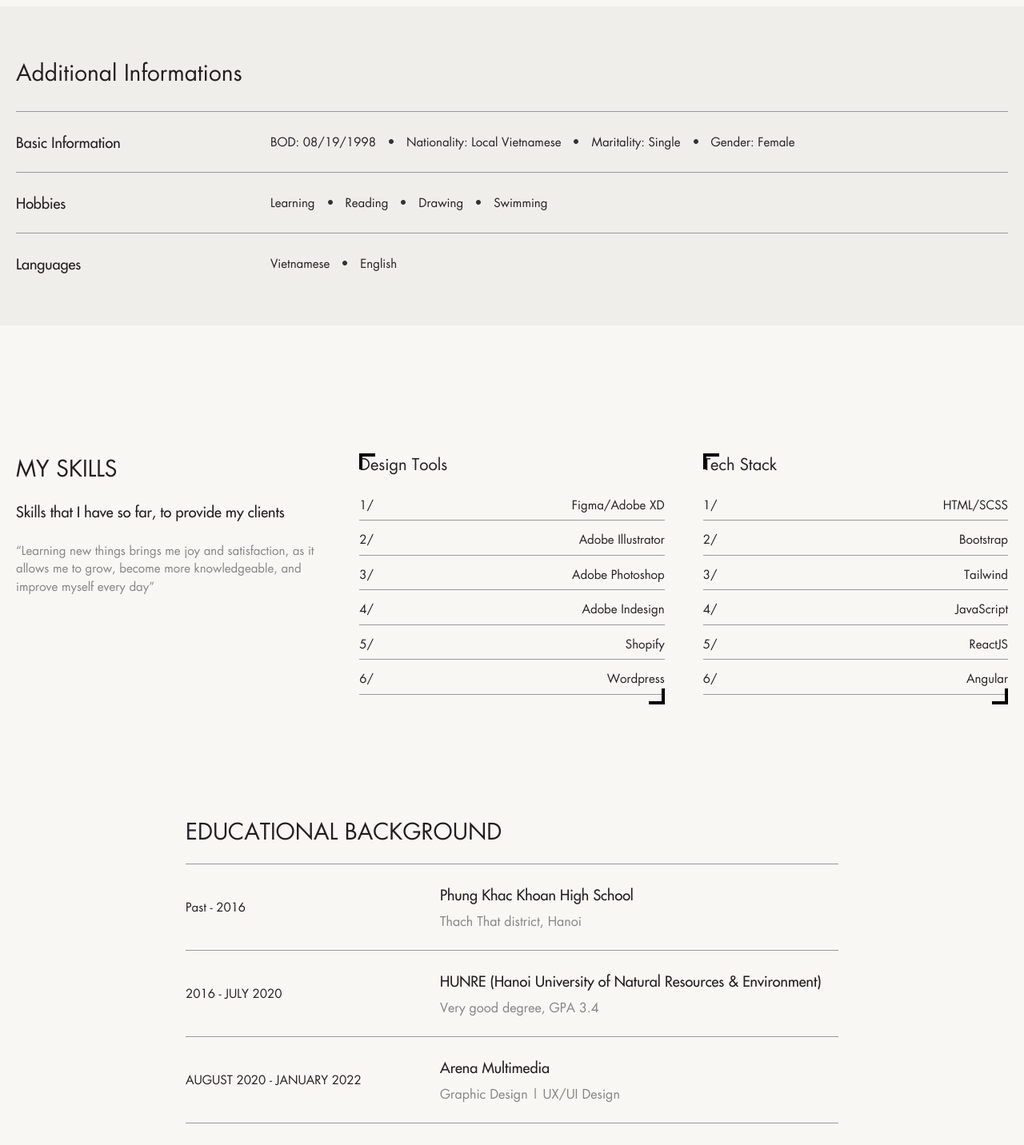
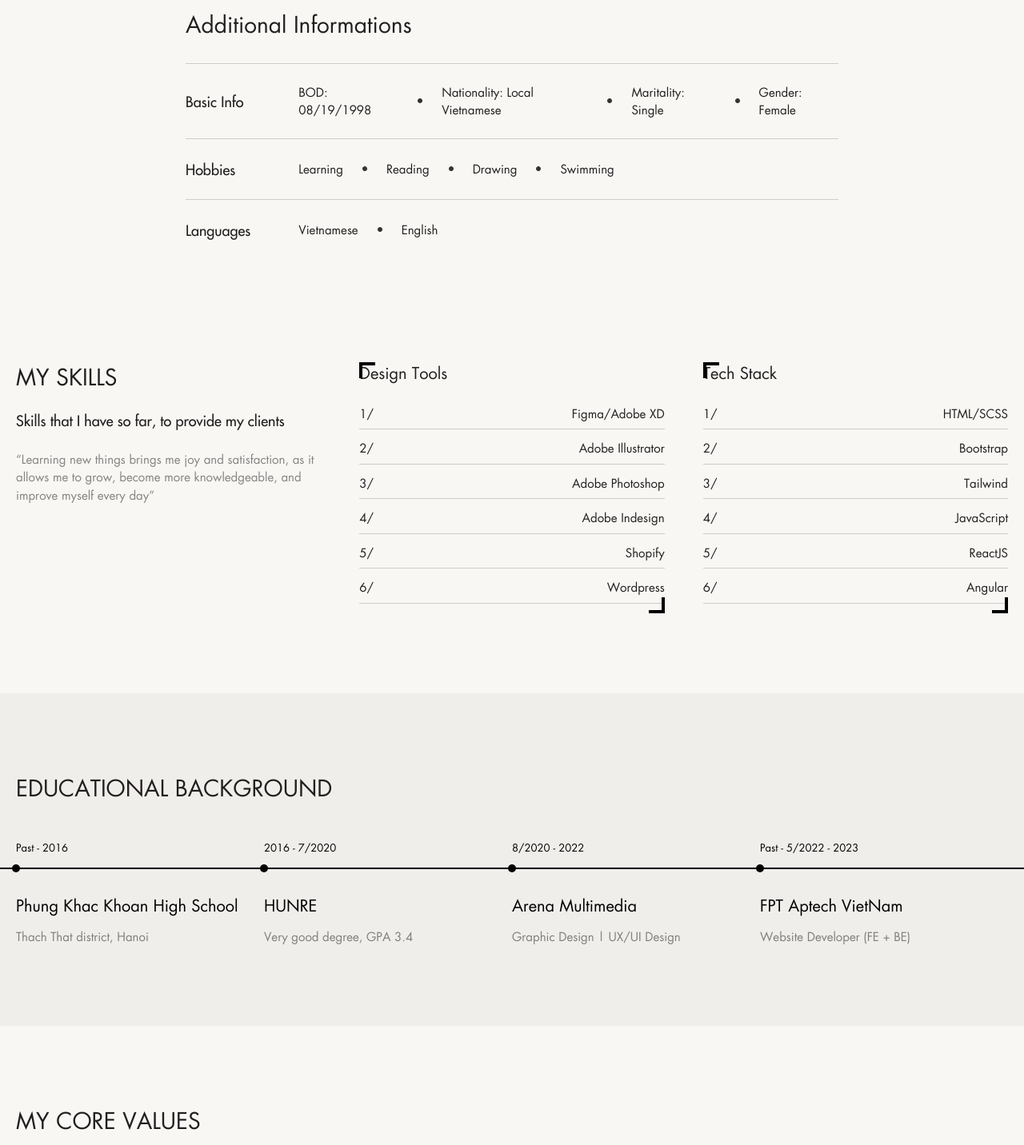
Before and after one commit to Nthuyduong/nthuyduong.github.io, a React (Create React App) app: page /about in a window 1280 px wide. Shown: the part 1300-2732 px from the top of the page at 80% size. Built offline with nearby package versions, Linux system fonts and the light colour scheme.

Commit message:
edit about page

```diff
--- a/src/pages/about.js
+++ b/src/pages/about.js
@@ -239,7 +239,7 @@ const About = () => {
       </div> */}
 
       {/* ABOUT ME NEW */}
-      <div className="mt-4 md:mt-5">
+      <div className="mt-5 md:mt-6">
         <div className="section">
           <div className="md:grid grid-cols-12 gap-5">
             <div className="col-span-2"></div>
@@ -270,57 +270,57 @@ const About = () => {
       </div>
 
       <div className="additional-info">
-        <div className="mt-5 md:mt-8 section">
-          <div className="md:grid grid-cols-12 gap-5 py-5">
-            <div className=""></div>
-            <div className="col-span-12">
+        <div className="mt-5 md:mt-7 section">
+          <div className="md:grid grid-cols-12 gap-5 py-4">
+            <div className="md:col-span-2"></div>
+            <div className="md:col-span-8">
               <div className="mb-5 heading_5">Additional Informations</div>
-              <div className="md:grid grid-cols-8 py-4 items-center gap-5 border-t border-solid border-999">
+              <div className="md:grid grid-cols-12 py-4 items-center gap-5 border-t border-solid border-ccc">
                 <div className="col-span-2 medium_text cursor-text-wrp">
-                  Basic Information
+                  Basic Info
                 </div>
-                <div className="col-span-6">
+                <div className="col-span-10">
                   <div className="block sm:flex md:flex lg:flex items-center md:justify-start gap-5 lg:gap-0 body_text cursor-text-wrp">
                     <div className="md:mb-0 mb-2">BOD: 08/19/1998</div>
-                    <img className="md:block hidden lg:mx-3 md:mx-0 about-dot sm:mx-2 mx-0" src="./images/about/Ellipse27.webp" alt="#" loading="lazy"></img>
+                    <img className="md:block hidden lg:mx-4 md:mx-0 about-dot sm:mx-2 mx-0" src="./images/about/Ellipse27.webp" alt="#" loading="lazy"></img>
                     <div className="md:mb-0 mb-2">Nationality: Local Vietnamese</div>
-                    <img className="md:block hidden lg:mx-3 md:mx-0 about-dot sm:mx-2 mx-0" src="./images/about/Ellipse27.webp" alt="#" loading="lazy"></img>
+                    <img className="md:block hidden lg:mx-4 md:mx-0 about-dot sm:mx-2 mx-0" src="./images/about/Ellipse27.webp" alt="#" loading="lazy"></img>
                     <div className="md:mb-0 mb-2">Maritality: Single</div>
-                    <img className="md:block hidden lg:mx-3 md:mx-0 about-dot sm:mx-2 mx-0" src="./images/about/Ellipse27.webp" alt="#" loading="lazy"></img>
+                    <img className="md:block hidden lg:mx-4 md:mx-0 about-dot sm:mx-2 mx-0" src="./images/about/Ellipse27.webp" alt="#" loading="lazy"></img>
                     <div className="md:mb-0 mb-2">Gender: Female</div>
                   </div>
                 </div>
               </div>
-              <div className="md:grid grid-cols-8 gap-5 py-4 items-center border-t border-solid border-999">
+              <div className="md:grid grid-cols-12 gap-5 py-4 items-center border-t border-solid border-ccc">
                 <div className="col-span-2 medium_text cursor-text-wrp">
                   Hobbies
                 </div>
-                <div className="col-span-6">
+                <div className="col-span-10">
                   <div className="block sm:flex md:flex lg:flex items-center lg:justify-start pb-0 body_text cursor-text-wrp gap-5 md:gap-0">
                     <div className="md:mb-0 mb-2">Learning</div>
-                    <img className="md:block hidden md:mx-3 about-dot" src="./images/about/Ellipse27.webp" alt="#" loading="lazy"></img>
+                    <img className="md:block hidden md:mx-4 about-dot" src="./images/about/Ellipse27.webp" alt="#" loading="lazy"></img>
                     <div className="md:mb-0 mb-2">Reading</div>
-                    <img className="md:block hidden md:mx-3 about-dot" src="./images/about/Ellipse27.webp" alt="#" loading="lazy"></img>
+                    <img className="md:block hidden md:mx-4 about-dot" src="./images/about/Ellipse27.webp" alt="#" loading="lazy"></img>
                     <div className="md:mb-0 mb-2">Drawing</div>
-                    <img className="md:block hidden md:mx-3 about-dot" src="./images/about/Ellipse27.webp" alt="#" loading="lazy"></img>
+                    <img className="md:block hidden md:mx-4 about-dot" src="./images/about/Ellipse27.webp" alt="#" loading="lazy"></img>
                     <div className="md:mb-0 mb-2">Swimming</div>
                   </div>
                 </div>
               </div>
-              <div className="md:grid grid-cols-8 gap-5 pt-4 items-center border-t border-solid border-999">
+              <div className="md:grid grid-cols-12 gap-5 pt-4 items-center border-t border-solid border-ccc">
                 <div className="col-span-2 medium_text cursor-text-wrp">
                   Languages
                 </div>
-                <div className="col-span-6">
+                <div className="col-span-10">
                   <div className="block sm:flex md:flex lg:flex items-center lg:justify-start pb-0 body_text cursor-text-wrp gap-5 md:gap-0">
                     <div className="md:mb-0 mb-2">Vietnamese</div>
-                    <img className="md:block hidden md:mx-3 about-dot" src="./images/about/Ellipse27.webp" alt="#" loading="lazy"></img>
+                    <img className="md:block hidden md:mx-4 about-dot" src="./images/about/Ellipse27.webp" alt="#" loading="lazy"></img>
                     <div className="md:mb-0 mb-2">English</div>
                   </div>
                 </div>
               </div>
             </div>
-            <div className=""></div>
+            <div className="md:col-span-2"></div>
           </div>
         </div>
       </div>
@@ -364,7 +364,7 @@ const About = () => {
           </div>
         </div>
       </div> */}
-      <div className="page-element mt-4 md:mt-7">
+      <div className="page-element mt-4 md:mt-6">
         <div className="section pt-4 md:pt-7">
           <div className="md:grid grid-cols-12 gap-6">
             <div className="md:col-span-12 lg:col-span-4 skill-common mb-2 animate slideInUp">
@@ -387,7 +387,7 @@ const About = () => {
                   </div>
                   <div className="skill-container">
                     {skill.skills.map((skill, index) => (
-                      <div className="flex pb-1 border-b border-solid border-999 mb-2" key={index}>
+                      <div className="flex pb-1 border-b border-solid border-ccc mb-2" key={index}>
                         <div className="cursor-text-wrp body_text mr-auto">{index + 1}/</div>
                         <div className="cursor-text-wrp skill-name body_text">{skill}</div>
                       </div>
@@ -426,17 +426,16 @@ const About = () => {
         </div>
       </div>
 
-      <div className="section">
+      {/* <div className="section">
         <div className="mt-6 md:mt-9">
           <div className="md:grid grid-cols-12 gap-5">
             <div className="col-span-2"></div>
             <div className="col-span-8">
               <div className="flex w-full">
                 <div className="mb-4 heading_5 mr-auto">EDUCATIONAL BACKGROUND</div>
-                {/* <div>[updating...]</div> */}
               </div>
 
-              <div className="md:grid grid-cols-8 items-center py-4 gap-5 border-t border-solid border-999">
+              <div className="md:grid grid-cols-8 items-center py-4 gap-5 border-t border-solid border-ccc">
                 <div className="col-span-3 body_text cursor-text-wrp">
                   Past - 2016
                 </div>
@@ -446,7 +445,7 @@ const About = () => {
                 </div>
 
               </div>
-              <div className="md:grid grid-cols-8 gap-5 items-center py-4 border-t border-solid border-999">
+              <div className="md:grid grid-cols-8 gap-5 items-center py-4 border-t border-solid border-ccc">
                 <div className="col-span-3 body_text cursor-text-wrp">
                   2016 - JULY 2020
                 </div>
@@ -455,7 +454,7 @@ const About = () => {
                   <div className="text-color-muted">Very good degree, GPA 3.4</div>
                 </div>
               </div>
-              <div className="md:grid grid-cols-8 gap-5 items-center py-4 border-t border-solid border-999">
+              <div className="md:grid grid-cols-8 gap-5 items-center py-4 border-t border-solid border-ccc">
                 <div className="col-span-3 body_text cursor-text-wrp">
                   AUGUST 2020 - JANUARY 2022
                 </div>
@@ -464,7 +463,7 @@ const About = () => {
                   <div className="md:mb-0 text-color-muted">Graphic Design | UX/UI Design</div>
                 </div>
               </div>
-              <div className="md:grid grid-cols-8 gap-5 items-center py-4 border-t border-solid border-999">
+              <div className="md:grid grid-cols-8 gap-5 items-center py-4 border-t border-solid border-ccc">
                 <div className="col-span-3 body_text cursor-text-wrp">
                   MAY 2022 - NOVEMBER 2023
                 </div>
@@ -478,16 +477,14 @@ const About = () => {
             <div className="col-span-2"></div>
           </div>
         </div>
-      </div>
+      </div> */}
 
       {/* Educational background */}
-      {/* <div className="bg-primary">
-        <div className="section pt-5 md:pt-7">
-          <div className="timeline-title heading_2 mb-5 md:mb-8 cursor-text-wrp animate slideInUp">
-            ACADEMIC PROFILE
-          </div>
+      <div className="bg-primary">
+        <div className="section pt-5 md:pt-8 md:mt-8 mt-6">
+          <div className="mb-6 heading_5 mr-auto animate slideInUp">EDUCATIONAL BACKGROUND</div>
         </div>
-        <div className="timeline page-element pb-6 md:pb-9">
+        <div className="timeline page-element pb-5 md:pb-8">
           <div className="section">
             <div className="flex timeline-wrp cursor-text-wrp">
               <div className="w-full flex flex-col gap-3 timeline-card">
@@ -499,7 +496,7 @@ const About = () => {
                 </div>
                 <div className="timeline-bottom mt-3">
                   <p className="heading_6 mb-3 cursor-text-wrp">Phung Khac Khoan High School</p>
-                  <p className="body_text cursor-text-wrp">Thach That district, Hanoi</p>
+                  <p className="body_text cursor-text-wrp text-color-muted">Thach That district, Hanoi</p>
                 </div>
               </div>
               <div className="w-full flex flex-col gap-3 timeline-card">
@@ -511,7 +508,7 @@ const About = () => {
                 </div>
                 <div className="timeline-bottom mt-3">
                   <p className="heading_6 mb-3 cursor-text-wrp">HUNRE</p>
-                  <p className="body_text cursor-text-wrp">Very good degree, GPA 3.4</p>
+                  <p className="body_text cursor-text-wrp text-color-muted">Very good degree, GPA 3.4</p>
                 </div>
               </div>
               <div className="w-full flex flex-col gap-3 timeline-card">
@@ -523,7 +520,7 @@ const About = () => {
                 </div>
                 <div className="timeline-bottom mt-3">
                   <p className="heading_6 mb-3 cursor-text-wrp">Arena Multimedia</p>
-                  <p className="body_text cursor-text-wrp">Graphic Design | UX/UI Design</p>
+                  <p className="body_text cursor-text-wrp text-color-muted">Graphic Design | UX/UI Design</p>
                 </div>
               </div>
               <div className="w-full flex flex-col gap-3 timeline-card">
@@ -535,14 +532,14 @@ const About = () => {
                 </div>
                 <div className="timeline-bottom mt-3">
                   <p className="heading_6 mb-3 cursor-text-wrp">FPT Aptech VietNam</p>
-                  <p className="body_text cursor-text-wrp">Developer</p>
+                  <p className="body_text cursor-text-wrp text-color-muted">Website Developer (FE + BE)</p>
                 </div>
               </div>
             </div>
 
           </div>
         </div>
-      </div> */}
+      </div>
 
       <div className="md:my-8 my-4 section-full core-value px-0">
         <div className="section">
--- a/src/styles/home.scss
+++ b/src/styles/home.scss
@@ -584,7 +584,3 @@
 .text-color-muted{
   color: rgba(17, 17, 17, .5);
 }
-.additional-info{
-  background: #F0EEEB;
-
-}
```
Also changed, not shown: src/components/layout/Header.js (+4 -4 lines).
